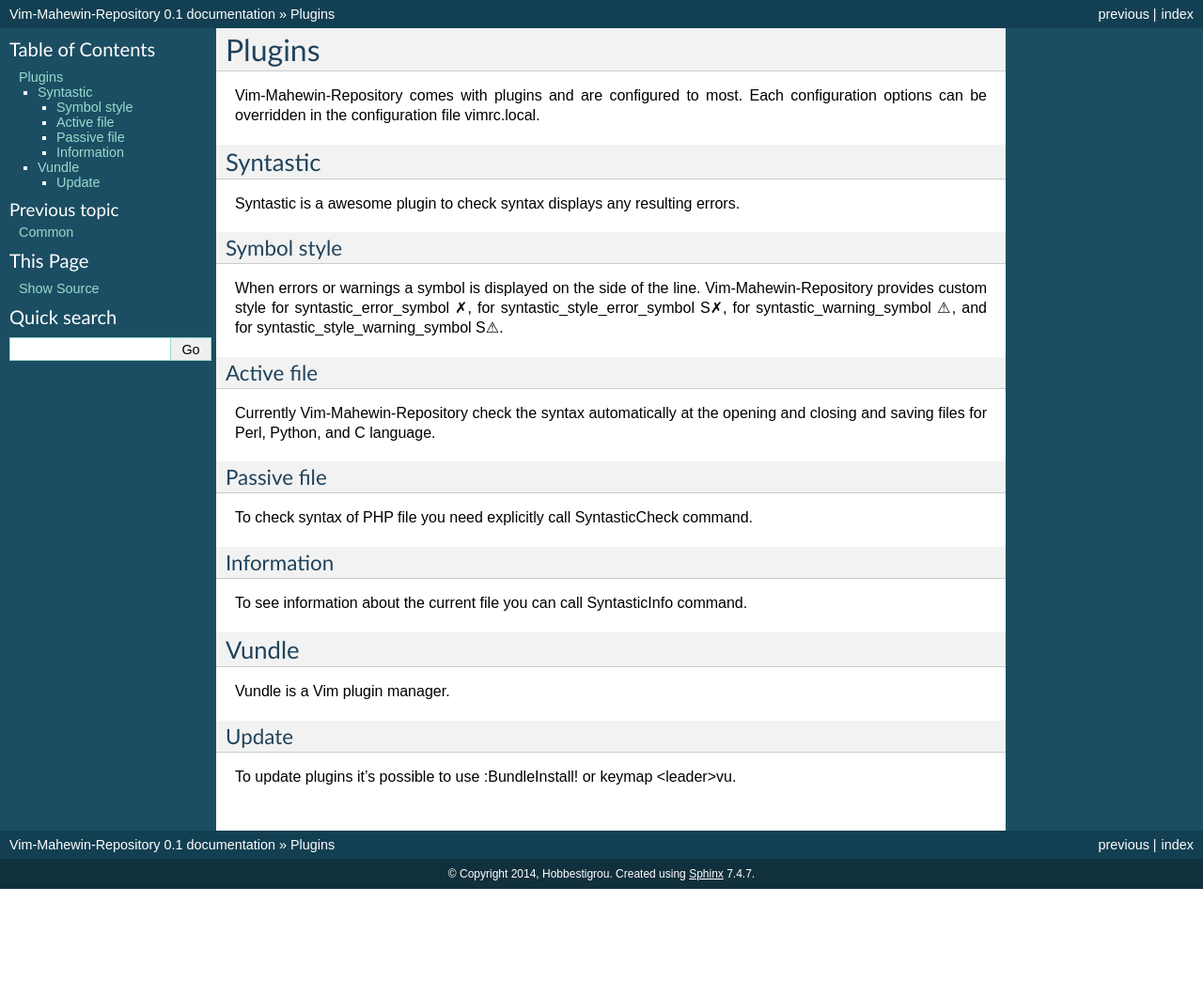
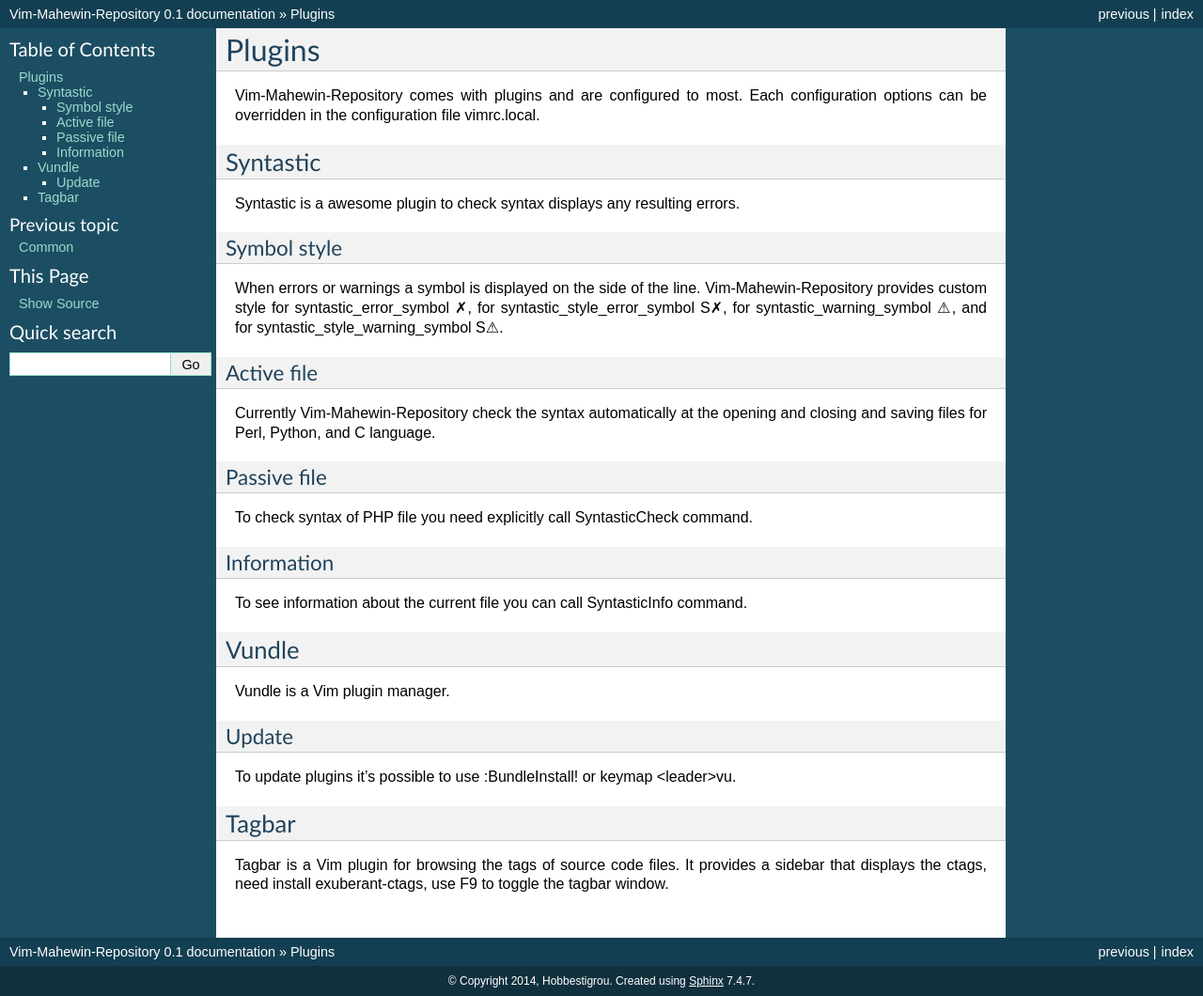
Before and after one commit to hobbestigrou/Vim-Mahewin-Repository, a Sphinx documentation site: the page built from docs/source/plugins.rst, in a window 1280 px wide. Shown: the whole page at 94% size. Built offline with Sphinx 7.4.7, drawn with Linux system fonts in a browser that asks for light colours; formulas are drawn with MathJax 3; before the commit the page ends 946 px from its top, so only the background shows below that.

Commit message:
[Core] Adding a new mapping to manager tagbar plugin.

```diff
--- a/docs/source/plugins.rst
+++ b/docs/source/plugins.rst
@@ -34,3 +34,9 @@
 Update
 ______
 To update plugins it's possible to use :BundleInstall! or keymap <leader>vu.
+
+Tagbar
+------
+Tagbar is a Vim plugin for browsing the tags of source code files. It provides
+a sidebar that displays the ctags, need install exuberant-ctags, use F9 to
+toggle the tagbar window.
```
Also changed, not shown: 1 other file.
